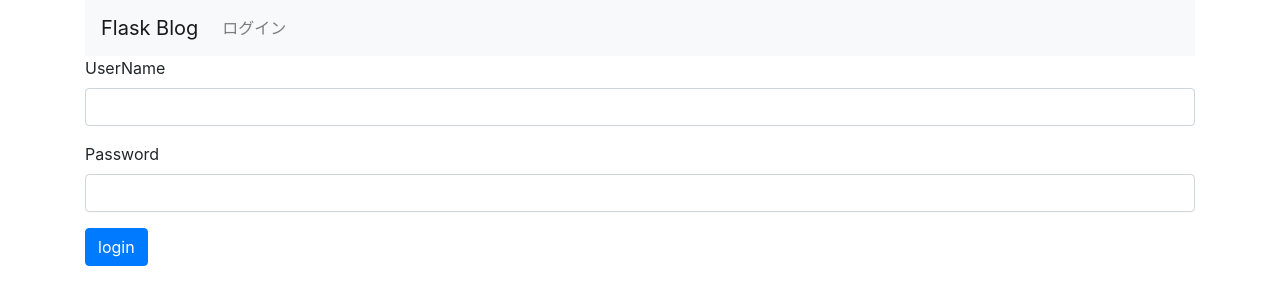
After one commit to pokopokoman/gorirakirinzou, a Flask app: page /login in a window 1280 px wide. The commit adds this page. Shown: the top 305 px of the page. Run offline with Flask 2, Linux system fonts and the light colour scheme; some libraries are stand-ins or nearby versions.

Commit message:
add new file

```diff
--- a/application/flask_blog/config.py
+++ b/application/flask_blog/config.py
@@ -1,3 +1,4 @@
-# flask_blog/config.py
-
 DEBUG = True
+SECRET_KEY = 'secret key'
+USERNAME = 'web'
+PASSWORD = 'web'
--- /dev/null
+++ b/application/flask_blog/templates/layout.html
@@ -0,0 +1,44 @@
+
+<!doctype html>
+<title>Flask Blog</title>
+
+<link rel="stylesheet" href="https://maxcdn.bootstrapcdn.com/bootstrap/4.0.0/css/bootstrap.min.css">
+<script src="https://code.jquery.com/jquery-3.2.1.slim.min.js"></script>
+<script src="https://cdnjs.cloudflare.com/ajax/libs/popper.js/1.12.9/umd/popper.min.js"></script>
+<script src="https://maxcdn.bootstrapcdn.com/bootstrap/4.0.0/js/bootstrap.min.js"></script>
+
+
+<div class="container">
+    <nav class="navbar navbar-expand-lg navbar-light bg-light">
+        <a class="navbar-brand" href="{{url_for('show_entries')}}">Flask Blog</a> <!-- <a class="navbar-brand" href="/">Flask Blog</a>-->
+        <button class="navbar-toggler" type="button" data-toggle="collapse" data-target="#navbarNav" aria-controls="navbarNav" aria-expanded="false"
+            aria-label="Toggle navigation">
+            <span class="navbar-toggler-icon"></span>
+        </button>
+
+        <div class="collapse navbar-collapse" id="navbarNav">
+            <ul class="nav navbar-nav navbar-right">
+                {% if not session.logged_in %}
+                <li class="nav-item">
+                    <a class="nav-link" href="{{url_for('login')}}">ログイン</a> <!--<a class="nav-link" href="/login">ログイン</a>-->
+                </li>
+                {% else %}
+                <li class="nav-item">
+                    <a class="nav-link" href="{{url_for('logout')}}">ログアウト</a>
+                </li>
+                {% endif %}
+            </ul>
+        </div>
+    </nav>
+
+    {% for message in get_flashed_messages() %}
+    <div class="alert alert-info" role="alert">
+        {{ message }}
+    </div>
+    {% endfor %}
+
+    <div class="blog-body">
+        {% block body %}{% endblock %}
+    </div>
+
+</div>
--- /dev/null
+++ b/application/flask_blog/templates/login.html
@@ -0,0 +1,16 @@
+{% extends "layout.html" %}
+{% block body %}
+<form action="{{url_for('login')}}" method=post>
+    <div class="form-group">
+        <label for="InputTitle">UserName</label>
+        <input type="text" class="form-control" id="InputTitle" name=username>
+    </div>
+
+    <div class="form-group">
+        <label for="InputPassword">Password</label>
+        <input type="password" class="form-control" id="InputPassword" name=password>
+    </div>
+
+    <button type="submit" class="btn btn-primary">login</button>
+</form>
+{% endblock %}
--- a/application/flask_blog/views.py
+++ b/application/flask_blog/views.py
@@ -1,7 +1,33 @@
 # flask_blog/views.py
 
+from flask import request, redirect, url_for, render_template, flash, session
 from flask_blog import app
+
 
 @app.route('/')
 def show_entries():
-	return "Hello World!"
+    if not session.get('logged_in'):
+        return redirect('/login')
+    return render_template('entries/index.html')
+
+
+@app.route('/login', methods=['GET', 'POST'])
+def login():
+    error = None
+    if request.method == 'POST':
+        if request.form['username'] != app.config['USERNAME']:
+            flash('UserNamemismatch')
+        elif request.form['password'] != app.config['PASSWORD']:
+            flash('Passwordmismatch')
+        else:
+            session['logged_in'] = True
+            flash('login success')
+            return redirect('/')
+    return render_template('login.html')
+
+
+@app.route('/logout')
+def logout():
+    session.pop('logged_in', None)
+    flash('logout')
+    return redirect(url_for('show_entries')) # return redirect('/')
```
Also changed, not shown: application/flask_blog/templates/entries/index.html (+6 -7 lines), application/server.py (line endings or trailing spaces), 2 other files.
